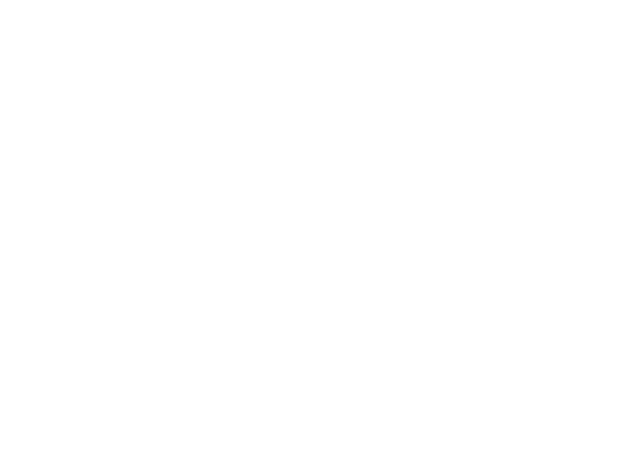
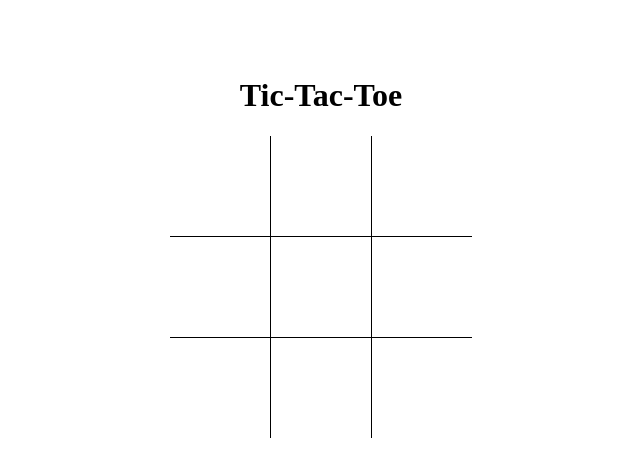
Before and after one commit to beardbytes/Full-stack-project, a plain HTML site: page tictactoe.html in a window 1280 px wide. Shown: the whole page, without its empty margins (319-959 px from the left). Drawn offline with Linux system fonts and the light colour scheme.

Commit message:
Updated tic tac toe file

```diff
--- /dev/null
+++ b/pro.css
@@ -0,0 +1,30 @@
+#board{
+    padding: 3em;
+    text-align: center;
+}
+
+.row > div{
+    float: left;
+    height: 100px;
+    width: 100px;
+    cursor: pointer;
+}
+
+.row{
+    clear : both;
+    margin: 0 auto;
+    width: 302px;
+}
+
+.top{
+    border-bottom: 1px  black solid;
+}
+.last{
+    border-top: 1px black solid;
+}
+.left{
+    border-right: 1px  black solid;
+}
+.right{
+    border-left: 1px black solid;
+}
--- a/tictactoe.html
+++ b/tictactoe.html
@@ -0,0 +1,36 @@
+<!DOCTYPE html>
+<html lang="en">
+    <head>
+        <title>Tic-Tac-Toe</title>
+        <link rel="stylesheet" href="pro.css">
+    </head>
+
+    <body>
+        <main>
+            <div id="board">
+                <h1>Tic-Tac-Toe</h1>
+                <!--our top row-->
+                <div class="row">
+                    <!--our squares where the player can place an X or O!-->
+                    <div class="top left"></div>
+                    <div class="top middle"></div>
+                    <div class="top right"></div>
+                </div>
+                <!--our middle row-->
+                <div class="row">
+                    <!--our squares where the player can place an X or O!-->
+                    <div class="center left"></div>
+                    <div class="center middle"></div>
+                    <div class="center right"></div>
+                </div>
+                <!--out last row-->
+                <div class="row">
+                    <!--our squares where the player can place an X or O!-->
+                    <div class="last left"></div>
+                    <div class="last middle"></div>
+                    <div class="last right"></div>
+                </div>
+            </div>
+        </main>
+    </body>
+</html>
```
Also changed, not shown: Login.html (+3 -1 lines).
